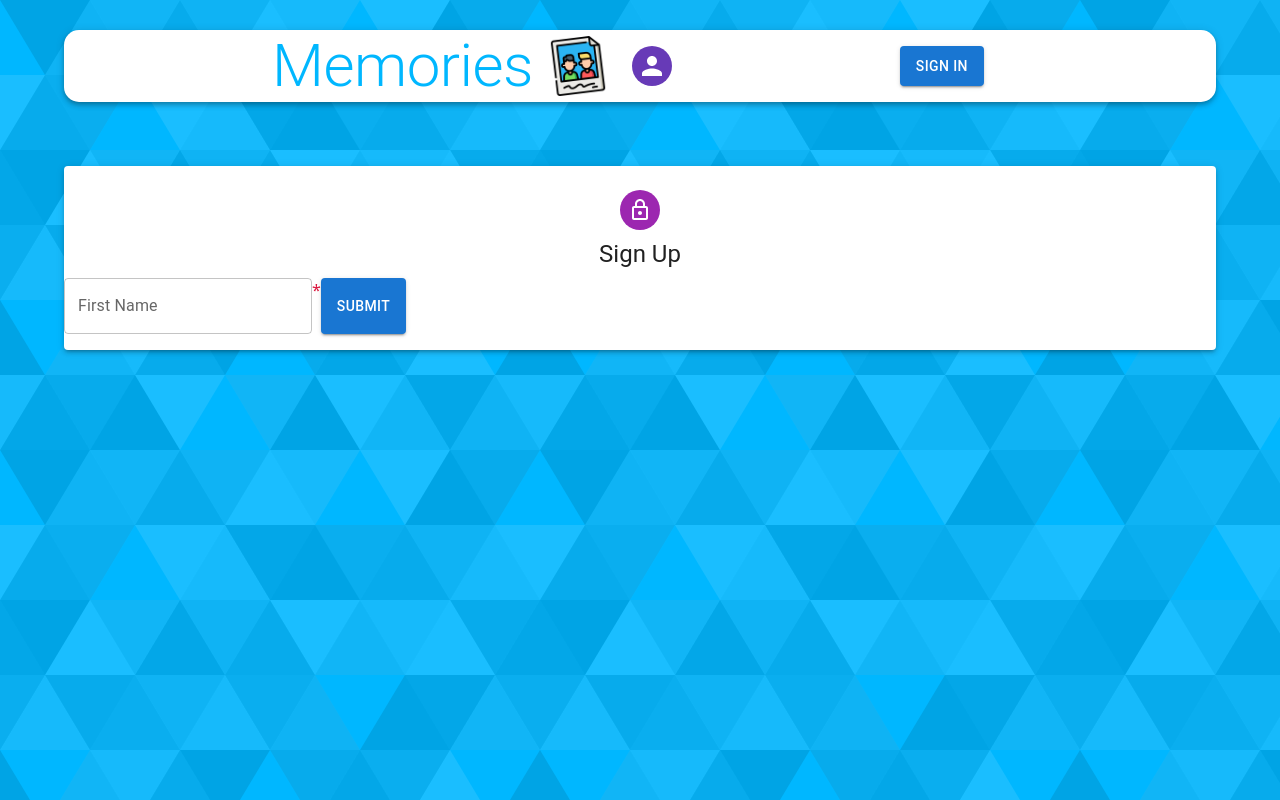
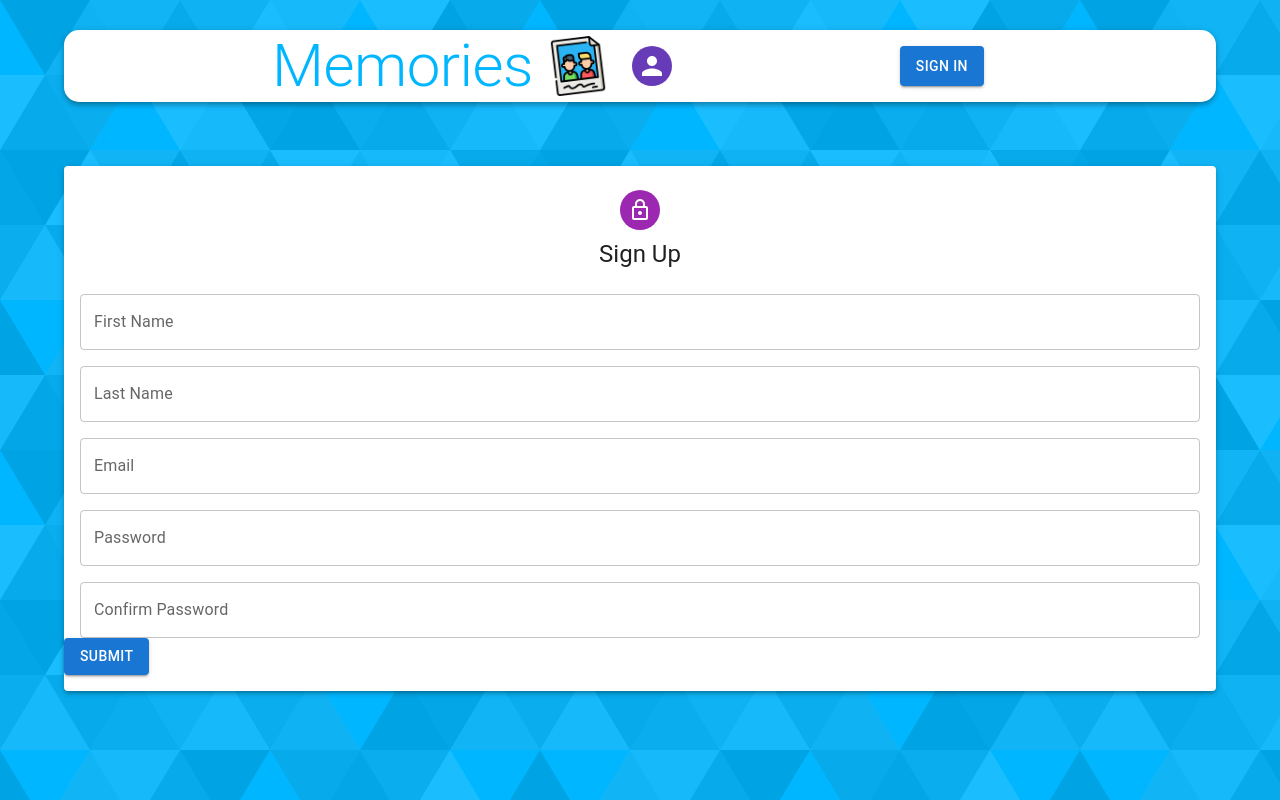
Before and after one commit to anirbank-93/weboconnect-assignment, a Next.js app in the folder client/: page /auth in a window 1280 px wide. Built offline with nearby package versions, Linux system fonts and the light colour scheme; no server answers.

Commit message:
Registration form design and validation

```diff
--- a/client/src/app/auth/page.tsx
+++ b/client/src/app/auth/page.tsx
@@ -14,8 +14,7 @@ import {
   TextField,
 } from "@mui/material";
 import { LockOutlined } from "@mui/icons-material";
-
-import "./styles.css";
+import TextInput from "@/components/common/TextInput";
 
 export const PaperStyled = styled(Paper)(({ theme }) => ({
   marginTop: theme.spacing(8),
@@ -51,6 +50,9 @@ let userCreateErrors = {
   passwordConfirmation: "",
 };
 
+var emailReg =
+  /^[a-zA-Z0-9.!#$%&'*+/=?^_`{|}~-]+@[a-zA-Z0-9-]+(?:\.[a-zA-Z0-9-]+)*$/;
+
 const page = () => {
   const [signUpValues, setsignUpValues] = useState(signUpInitVal);
   const [profilePicFile, setprofilePicFile] = useState<File | undefined>(
@@ -72,12 +74,54 @@ const page = () => {
   };
 
   const handleValidation = () => {
-    const { firstName } = signUpValues;
+    const { firstName, email, password, passwordConfirmation } = signUpValues;
 
     if (firstName === "") {
       setsignUpErrors({
         ...userCreateErrors,
         firstName: "First name is required",
+      });
+      return false;
+    }
+
+    if (email === "") {
+      setsignUpErrors({
+        ...userCreateErrors,
+        email: "Email is required",
+      });
+      return false;
+    }
+
+    if (!emailReg.test(email)) {
+      setsignUpErrors({ ...userCreateErrors, email: "Invalid email" });
+      return false;
+    }
+
+    if (password === "") {
+      setsignUpErrors({
+        ...userCreateErrors,
+        password: "Password cannot be empty.",
+      });
+      return false;
+    }
+    if (password.length < 8) {
+      setsignUpErrors({
+        ...userCreateErrors,
+        password: "Password cannot be less than 8 characters.",
+      });
+      return false;
+    }
+    if (passwordConfirmation === "") {
+      setsignUpErrors({
+        ...userCreateErrors,
+        passwordConfirmation: "Confirm password cannot be empty.",
+      });
+      return false;
+    }
+    if (passwordConfirmation !== password) {
+      setsignUpErrors({
+        ...userCreateErrors,
+        passwordConfirmation: "Password and confirm password is not same.",
       });
       return false;
     }
@@ -110,10 +154,11 @@ const page = () => {
           <Grid container spacing={2}>
             {!isSignUp && (
               <>
-                <TextField
+                <TextInput
+                  mandatory={true}
+                  id="firstName"
+                  name="firstName"
                   label="First Name"
-                  name="firstName"
-                  id="firstName"
                   placeholder="Enter your first name"
                   value={signUpValues.firstName}
                   onChange={(e) => {
@@ -126,9 +171,75 @@ const page = () => {
                       });
                     }
                   }}
-                ></TextField>
-                <span className="errors">*</span>
-                <span className="errors">{signUpErrors.firstName}</span>
+                  error={signUpErrors.firstName}
+                />
+                <TextInput
+                  id="lastName"
+                  name="lastName"
+                  label="Last Name"
+                  placeholder="Enter your last name"
+                  value={signUpValues.lastName}
+                  onChange={handleChange}
+                />
+                <TextInput
+                  mandatory={true}
+                  id="email"
+                  name="email"
+                  label="Email"
+                  placeholder="Enter your email for example, johndoe@google.com"
+                  value={signUpValues.email}
+                  onChange={(e) => {
+                    handleChange(e);
+
+                    if (e.target.value.length > 0) {
+                      setsignUpErrors((prev) => {
+                        prev.email = "";
+                        return prev;
+                      });
+                    }
+                  }}
+                  error={signUpErrors.email}
+                />
+                <TextInput
+                  mandatory={true}
+                  type="password"
+                  id="password"
+                  name="password"
+                  label="Password"
+                  placeholder="Enter your password"
+                  value={signUpValues.password}
+                  onChange={(e) => {
+                    handleChange(e);
+
+                    if (e.target.value.length > 0) {
+                      setsignUpErrors((prev) => {
+                        prev.password = "";
+                        return prev;
+                      });
+                    }
+                  }}
+                  error={signUpErrors.password}
+                />
+                <TextInput
+                  mandatory={true}
+                  type="password"
+                  id="passwordConfirmation"
+                  name="passwordConfirmation"
+                  label="Confirm Password"
+                  placeholder="Confirm your password"
+                  value={signUpValues.passwordConfirmation}
+                  onChange={(e) => {
+                    handleChange(e);
+
+                    if (e.target.value.length > 0) {
+                      setsignUpErrors((prev) => {
+                        prev.passwordConfirmation = "";
+                        return prev;
+                      });
+                    }
+                  }}
+                  error={signUpErrors.passwordConfirmation}
+                />
                 <Button
                   variant="contained"
                   color="primary"
--- a/client/src/app/auth/styles.css
+++ /dev/null
@@ -1,3 +0,0 @@
-.errors {
-    color: crimson;
-}
--- a/client/src/app/globals.css
+++ b/client/src/app/globals.css
@@ -60,3 +60,8 @@ body {
     transform: rotate(360deg);
   }
 }
+
+
+.errors {
+  color: crimson;
+}
--- a/client/src/app/layout.tsx
+++ b/client/src/app/layout.tsx
@@ -4,7 +4,7 @@ import "./globals.css";
 import ReduxProvider from "@/components/ReduxProvider";
 
 // Components
-import Navbar from "@/components/Navbar/Navbar";
+import Navbar from "@/components/layout/Navbar/Navbar";
 
 const geistSans = localFont({
   src: "./fonts/GeistVF.woff",
--- /dev/null
+++ b/client/src/components/common/TextInput.tsx
@@ -0,0 +1,63 @@
+"use client";
+
+import React from "react";
+
+// Components
+import {
+  Grid,
+  TextField,
+  // InputAdornment,
+  // IconButton
+} from "@mui/material";
+
+type InputPropTypes = {
+  mandatory?: boolean;
+  autoFocus?: boolean;
+  type?: string;
+  id?: string;
+  name?: string;
+  className?: string;
+  label?: string;
+  value?: string;
+  placeholder?: string;
+  onChange?: React.ChangeEventHandler<HTMLInputElement | HTMLTextAreaElement>;
+  error?: string;
+  halfScreen?: boolean;
+};
+
+const TextInput = ({
+  mandatory = false,
+  autoFocus = false,
+  type = "text",
+  id,
+  name,
+  className,
+  label,
+  value,
+  placeholder,
+  onChange,
+  error,
+  halfScreen,
+}: InputPropTypes) => {
+  return (
+    <Grid item xs={12} sm={halfScreen ? 6 : 12}>
+      <TextField
+        variant="outlined"
+        fullWidth
+        autoFocus={autoFocus}
+        type={type}
+        id={id}
+        name={name}
+        className={className}
+        label={label}
+        value={value}
+        placeholder={placeholder}
+        onChange={onChange}
+      />
+      {/* {mandatory && <small className="errors">*</small>} */}
+      <span className="errors">{error}</span>
+    </Grid>
+  );
+};
+
+export default TextInput;
```
Also changed, not shown: client/src/components/layout/Navbar/Navbar.tsx (renamed from client/src/components/Navbar/Navbar.tsx), client/src/components/layout/Navbar/styles.css (renamed from client/src/components/Navbar/styles.css).
